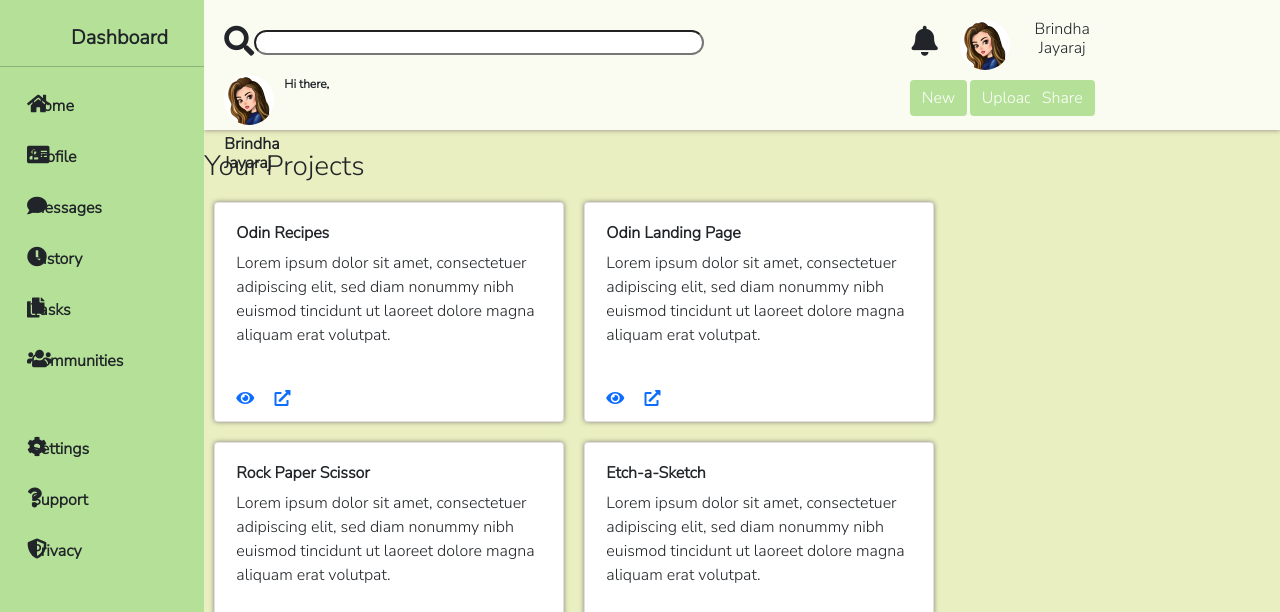
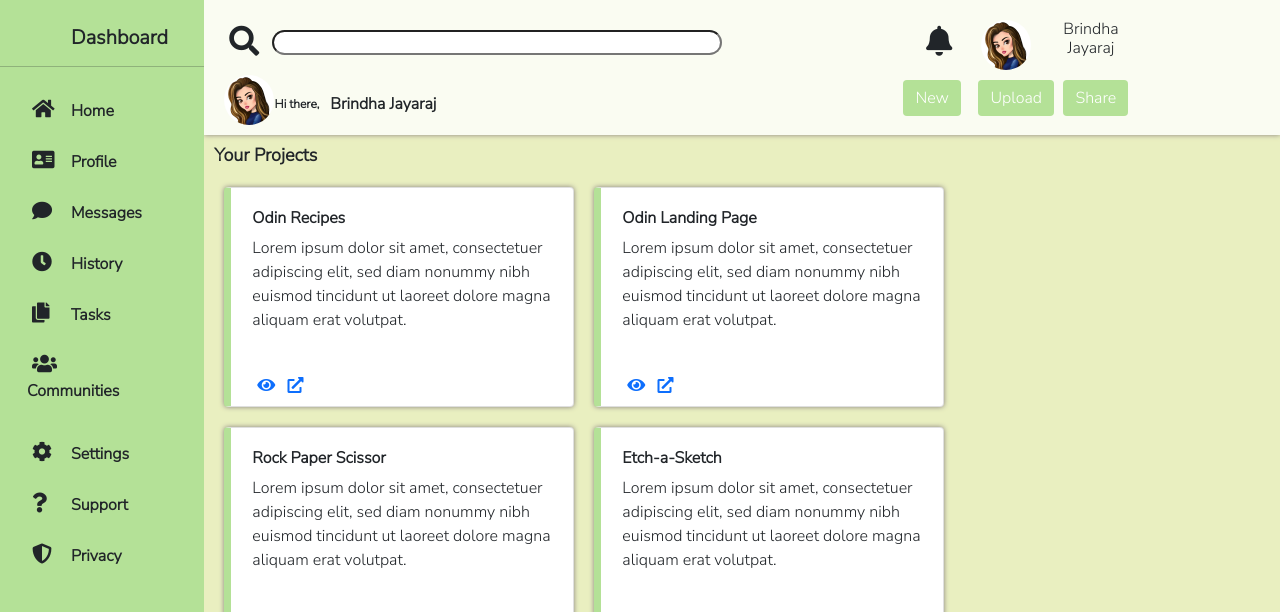
Before and after one commit to Brindha-hilife/odin_admin_dashboard, a plain HTML site: page index.html in a window 1280 px wide. Shown: the top 612 px of the page. Drawn offline with nearby package versions, Linux system fonts and the light colour scheme; some icons are missing.

Commit message:
Add styles

```diff
--- a/assets/css/style.css
+++ b/assets/css/style.css
@@ -14,7 +14,7 @@ body{
 }
 .sidebar{
     width: 19%;
-    height: 100vh !important;
+    height: 200vh !important;
     background-color: #b4e197;
     position: relative;
 
@@ -63,10 +63,10 @@ li{
     font-weight: 900;
 }
 .myfas{
-    margin: 5px;
+    margin: 5px !important;
     text-align: start;
     font-size: 20px;
-    width: 30px;
+    width: 30px !important;
 }
 .main{
     display: grid;
@@ -74,42 +74,42 @@ li{
     height: 100vh;
 }
 .grid-container {
-    /* height: 130px;
+    /* grid-template-columns: 800px 300px; */
+    height: 135px;
     display: grid;
-    grid-column: 200px 75px;
-    gap: 0px; */
-    height: 130px;
-    display: grid;
-    /* grid-column: 100px 100px ; */
     gap: 0px;
     box-shadow: 0px 0px 5px #887f7f;
     margin-bottom: 20px;
+    margin: 0px;
 }
 .grid-container > div {
     background-color: rgba(255, 255, 255, 0.8);
     padding: 20px;
     font-size: 30px;
-    height: 130px;
+    height: 135px;
 }
 .item{
     grid-row: 1;
-    height: 125px;
-    padding: 50px;
+    height: 135px;
+    padding: 10px;
 }
 .container-grid-one{
     display: grid;
-    text-align: start;
+    text-align: left;
     gap: 10px;
 }
 .sub-item{
     display: grid;
-    grid-template-columns: 50px 50px ;
+    grid-template-columns: 95px 107px ;
+    grid-template-rows: 20px;
     gap: 10px;
+    text-align: right;
 }
 input{
     width: 450px !important;
     height: 25px !important;
     border-radius: 25px;
+    padding-left: 50px;
 }
 .avatar {
     vertical-align: middle;
@@ -119,7 +119,7 @@ input{
 }
 .container-grid{
     display: grid;
-    grid-template-columns: 50px 50px 85px;
+    grid-template-columns: 65px 75px 75px;
     gap: 10px;
     text-align: center;
 }
@@ -138,6 +138,12 @@ input{
     gap: 20px;
     padding: 10px;
     margin-top: 0px;
+    margin-left: 10px;
+}
+.headone{
+    font-size: 18px;
+    font-weight: 900;
+    margin: 10px;
 }
 .mycard {
     padding: 5px;
@@ -145,13 +151,13 @@ input{
     border: none;
     border-radius: 10px;
     box-shadow: 0px 0px 5px #887f7f;
-    border-left: 7px solid #b4e197;
+    border-left: 7px solid #b4e197 !important;
 }
 .mytitle{
     font-weight: 900;
     font-size: 16px;
 }
-.myfas{
-    margin: 0px;
+.fas{
+    margin: 5px;
     width: 0px;
 }
--- a/index.html
+++ b/index.html
@@ -50,10 +50,14 @@
       <div class="grid-container grid-col-2">
         <div class="item">
           <div class="container-grid-one grid-row-2">
-                <div class="itemone"><i class="fas fa-search"></i><input  type="search"></div>
+            <div class="itemone">
+              <i class="fas fa-search"></i>&ensp;&ensp; <input  type="search">
+            </div>
             <div class="itemone">
               <div class="sub-item">
                 <img src="assets/css/images/avatar.jpg" alt="Avatar" class="avatar">
+              </div>
+            <div class="sub-item">
                 <p class="para"><b>Hi there,<h6>Brindha Jayaraj</h6></b>  </p>
               </div>
             </div>
@@ -72,9 +76,7 @@
           </div>
         </div>
       </div>
-          <h3 class="headone">Your Projects</h3>
-
-
+    <h4 class="headone">Your Projects</h4>
         <div class="grid-container-one">
           <div class="card mycard">
             <div class="card-body">
@@ -97,7 +99,7 @@
               <h4 class="card-title mytitle">Rock Paper Scissor</h4>
               <p class="card-text">Lorem ipsum dolor sit amet, consectetuer adipiscing elit, sed diam nonummy nibh euismod tincidunt ut laoreet dolore magna aliquam erat volutpat.</p><br>
               <a href="#" class="card-link"><i class="fas fa-eye"></i></a>
-              <a href="#" class="card-link"><i class="fab fa-github"></i></a>
+              <a href="#" class="card-link"><i class="fas fa-external-link-alt"></i></a>
             </div>
           </div>
           <div class="card mycard">
@@ -105,7 +107,7 @@
               <h4 class="card-title mytitle">Etch-a-Sketch</h4>
               <p class="card-text">Lorem ipsum dolor sit amet, consectetuer adipiscing elit, sed diam nonummy nibh euismod tincidunt ut laoreet dolore magna aliquam erat volutpat.</p><br>
               <a href="#" class="card-link"><i class="fas fa-eye"></i></a>
-              <a href="#" class="card-link"><i class="fab fa-github"></i></a>
+              <a href="#" class="card-link"><i class="fas fa-external-link-alt"></i></a>
             </div>
           </div>
           <div class="card mycard">
@@ -113,7 +115,7 @@
               <h4 class="card-title mytitle">Calculator</h4>
               <p class="card-text">Lorem ipsum dolor sit amet, consectetuer adipiscing elit, sed diam nonummy nibh euismod tincidunt ut laoreet dolore magna aliquam erat volutpat.</p><br>
               <a href="#" class="card-link"><i class="fas fa-eye"></i></a>
-              <a href="#" class="card-link"><i class="fab fa-github"></i></a>
+              <a href="#" class="card-link"><i class="fas fa-external-link-alt"></i></a>
             </div>
           </div>
           <div class="card mycard">
@@ -121,7 +123,7 @@
               <h4 class="card-title mytitle">Form Validation</h4>
               <p class="card-text">Lorem ipsum dolor sit amet, consectetuer adipiscing elit, sed diam nonummy nibh euismod tincidunt ut laoreet dolore magna aliquam erat volutpat.</p><br>
               <a href="#" class="card-link"><i class="fas fa-eye "></i></a>
-              <a href="#" class="card-link"><i class="fab fa-github"></i></a>
+              <a href="#" class="card-link"><i class="fas fa-external-link-alt"></i></a>
             </div>
           </div>
         </div>
```
Lines whose indentation alone changed are shown as unchanged.
